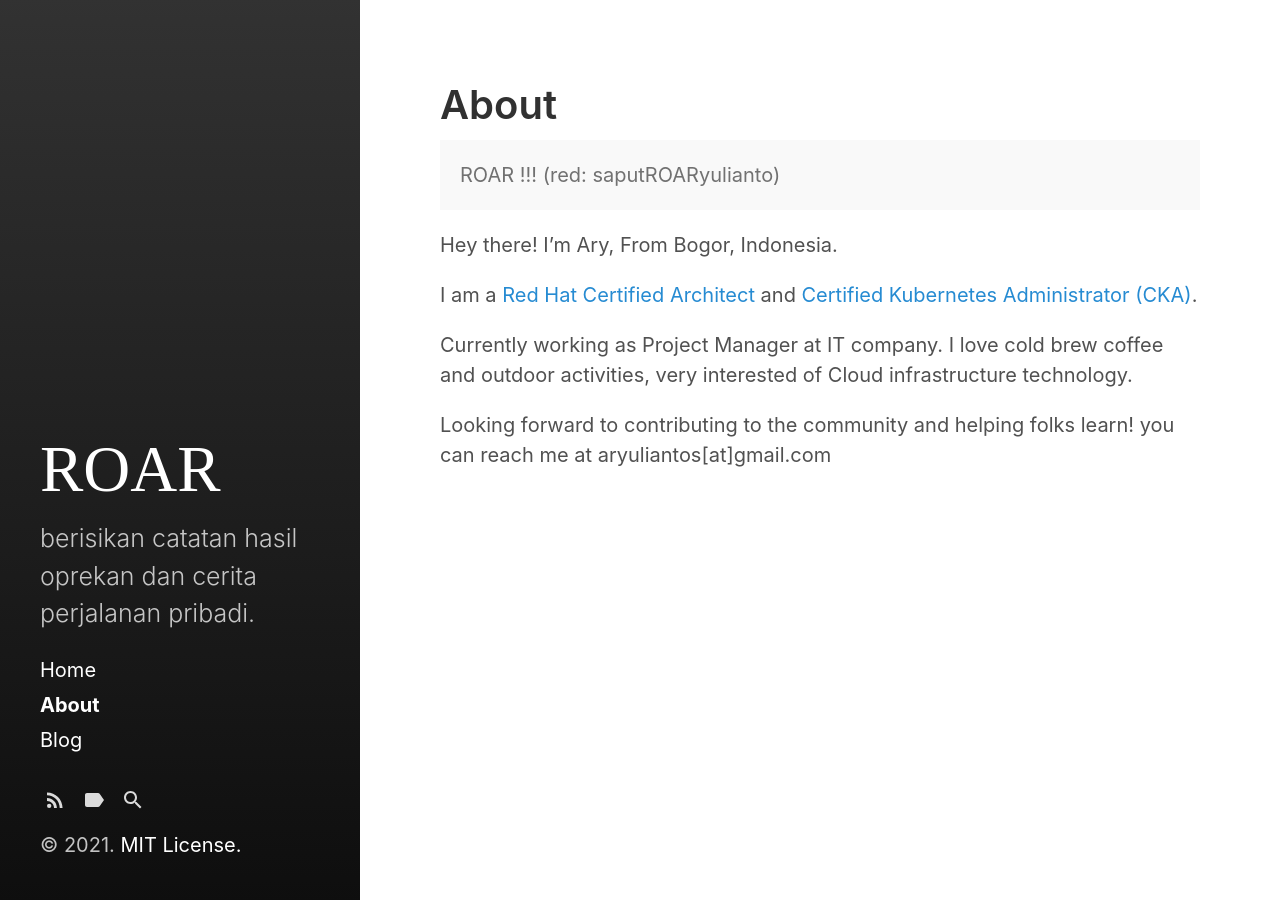
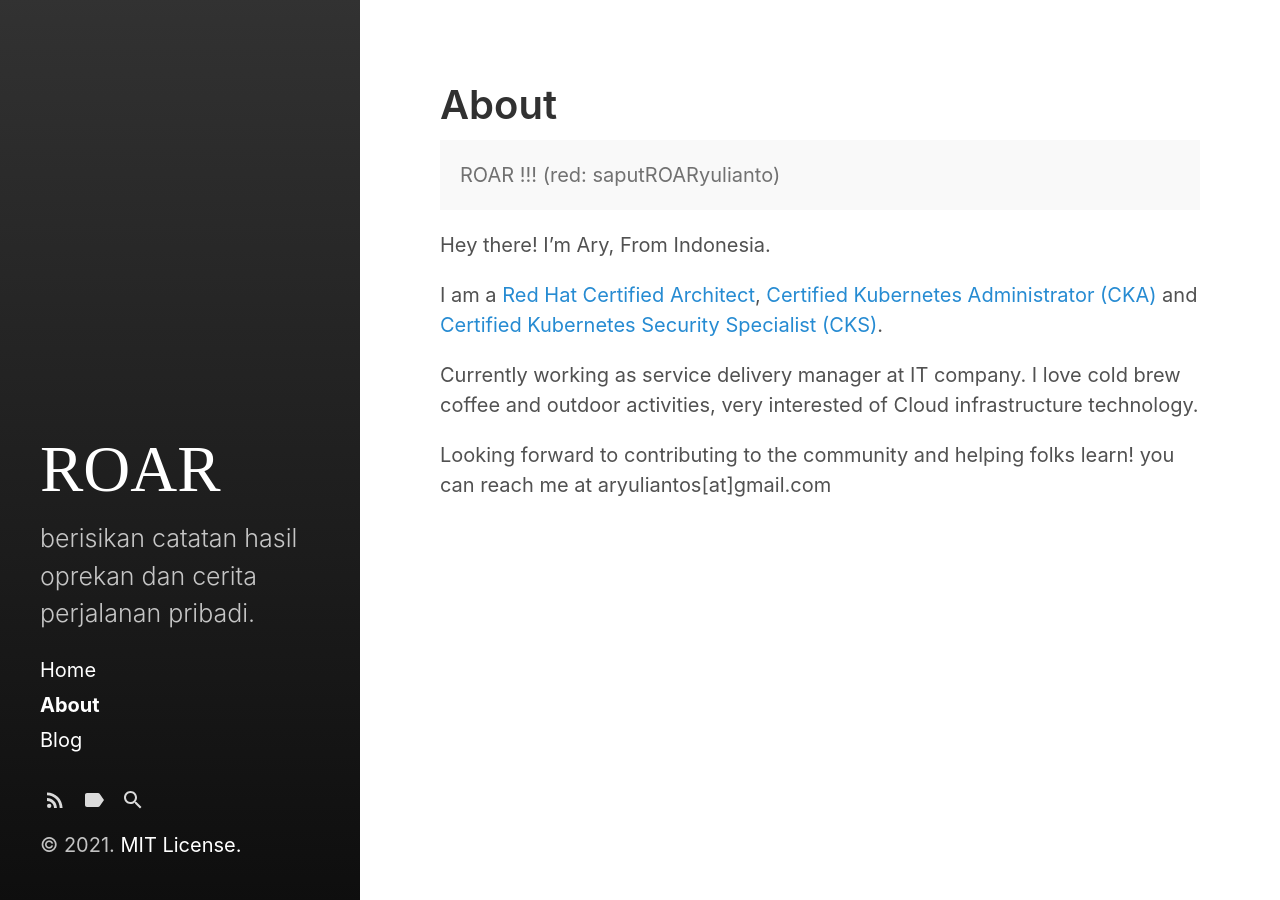
Before and after one commit to aryulianto/aryulianto.github.io, a Jekyll site: the page built from category/about.md, in a window 1280 px wide. Built offline with Jekyll 4.4.1, drawn with Linux system fonts in a browser that asks for light colours; some web fonts are replaced.

Commit message:
Update about.md

```diff
--- a/category/about.md
+++ b/category/about.md
@@ -8,11 +8,11 @@ sidebar_link: true
    ROAR !!!  (red: saputROARyulianto)
 </p>
 
-Hey there! I'm Ary, From Bogor, Indonesia.
+Hey there! I'm Ary, From Indonesia.
 
-I am a [Red Hat Certified Architect](https://rhtapps.redhat.com/verify/?certId=190-248-310) and [Certified Kubernetes Administrator (CKA)](https://www.youracclaim.com/users/aryulianto/badges).
+I am a [Red Hat Certified Architect](https://rhtapps.redhat.com/verify/?certId=190-248-310), [Certified Kubernetes Administrator (CKA)](https://www.youracclaim.com/users/aryulianto/badges) and [Certified Kubernetes Security Specialist (CKS)](https://www.youracclaim.com/users/aryulianto/badges).
 
-Currently working as Project Manager at IT company.
+Currently working as service delivery manager at IT company.
 I love cold brew coffee and outdoor activities, very interested of Cloud infrastructure technology.
 
 Looking forward to contributing to the community and helping folks learn! you can reach me at aryuliantos[at]gmail.com
```
